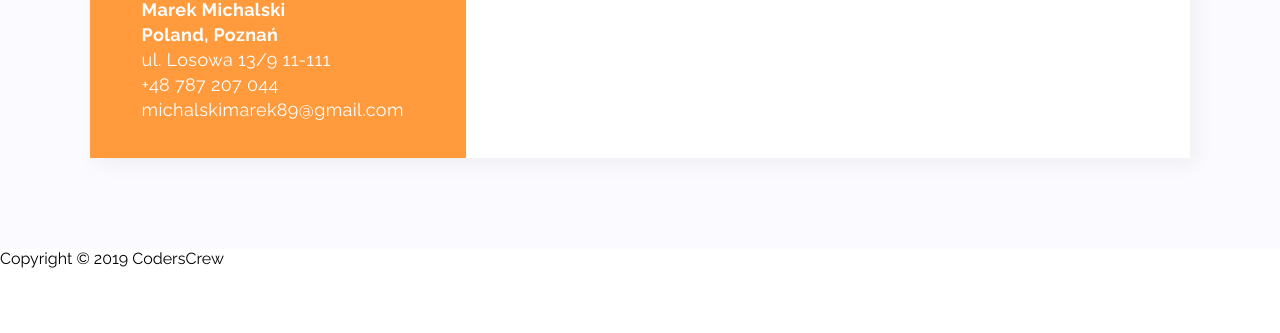
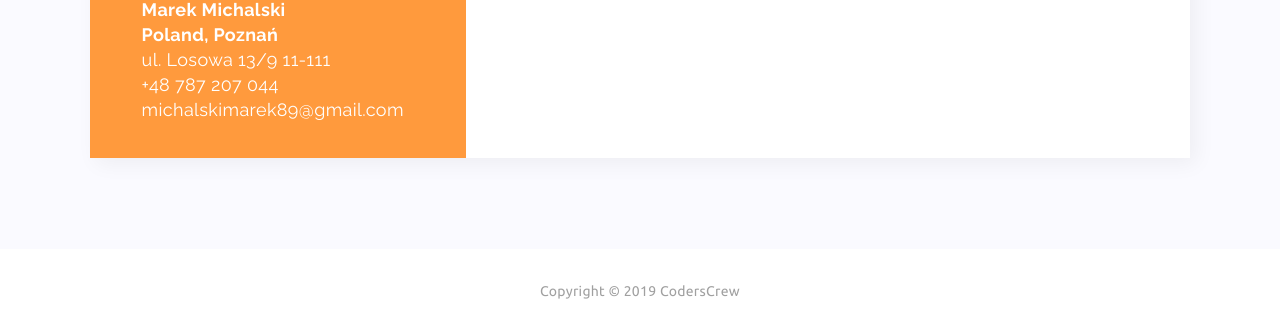
Before and after one commit to MichalskiMarek/coderscamp-portfolio-page, a website: page index.html in a window 1280 px wide. Shown: the part 3958-4291 px from the top of the page. Before the commit the page ends 4226 px from the top, so only its background shows below. Drawn offline with Linux system fonts and the light colour scheme.

Commit message:
add footer styling

```diff
--- a/index.html
+++ b/index.html
@@ -221,7 +221,9 @@
 
   </section>
   <footer class="footer">
-    Copyright &copy; 2019 CodersCrew
+    <span class="footer__span">
+      Copyright &copy; 2019 CodersCrew
+    </span>
   </footer>
 </body>
 
--- a/scss/styles.scss
+++ b/scss/styles.scss
@@ -577,3 +577,19 @@
     font-weight: bold;
   }
 }
+
+.footer {
+  display: flex;
+  justify-content: center;
+  &__span {
+    padding: 34px;
+    font-family: Ubuntu;
+    font-style: normal;
+    font-weight: normal;
+    font-size: 14px;
+    line-height: 16px;
+    text-align: center;
+    letter-spacing: 0.02em;
+    color: #a0a0a0;
+  }
+}
```
Also changed, not shown: css/styles.css.
